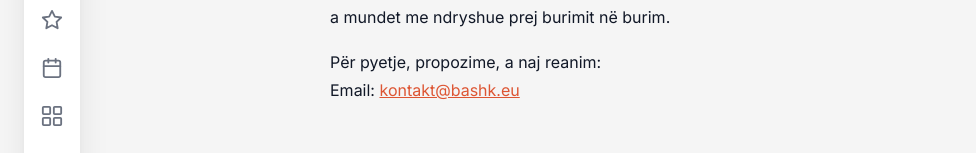
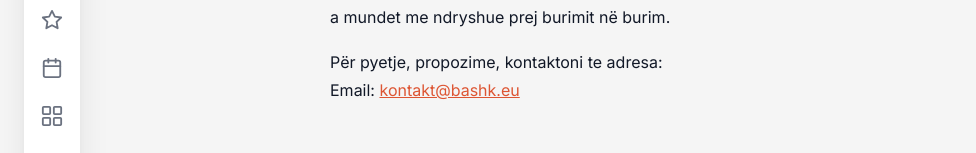
Before and after one commit to labibllaca/fjalorshqip, a React (Vite) app: page /rreth in a window 1280 px wide. Shown: the part 332-485 px from the top of the page, without its empty margins (0-976 px from the left). Built offline with nearby package versions, Linux system fonts and the light colour scheme.

Commit message:
fix: update contact text

```diff
--- a/src/pages/About.tsx
+++ b/src/pages/About.tsx
@@ -12,7 +12,7 @@ const About = () => {
         me ndryshue prej burimit në burim.
       </p>
       <p>
-        Për pyetje, propozime, a naj reanim:
+        Për pyetje, propozime, kontaktoni te adresa:
         <br />
         Email: <a href="mailto:kontakt@bashk.eu">kontakt@bashk.eu</a>
       </p>
```
